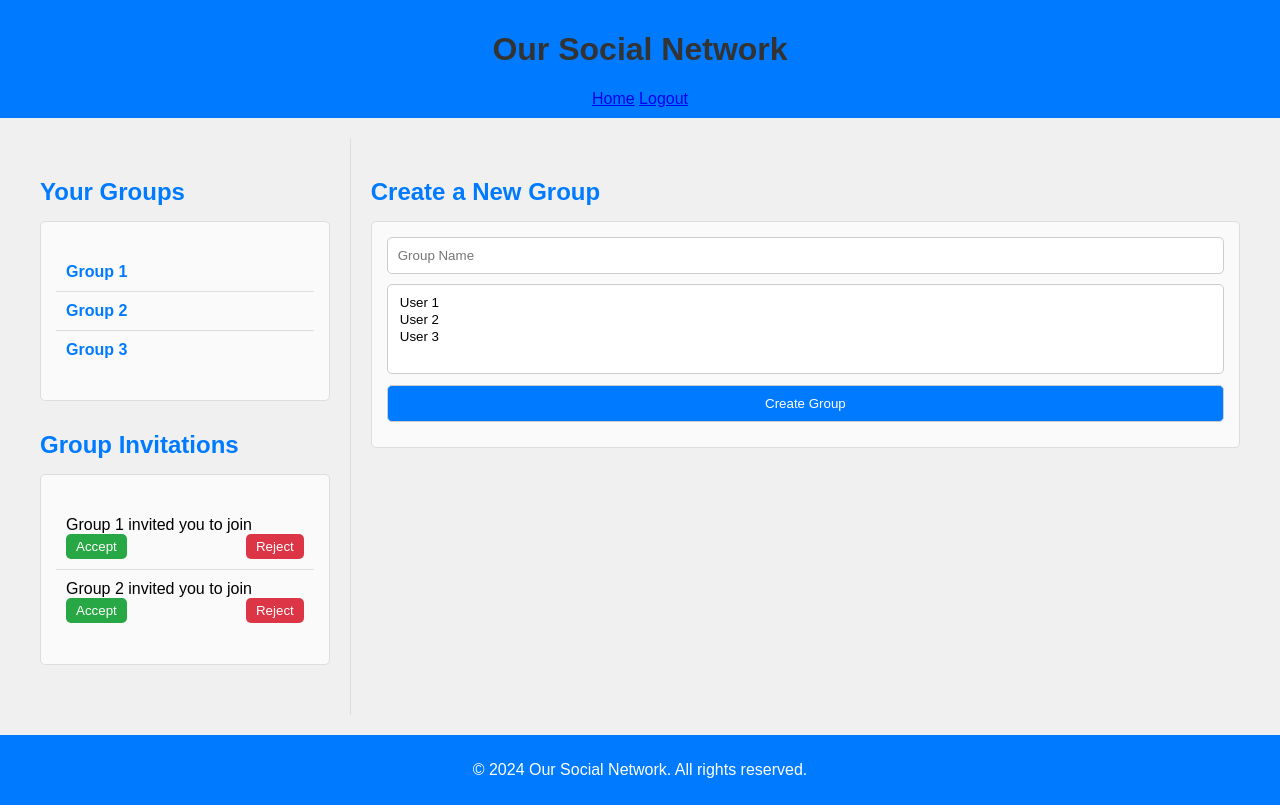
After one commit to RomeoCorrec/ProjetAlgo, a Django app: page /group-list/ in a window 1280 px wide. The commit adds this page. Run offline with Django 5.2, Linux system fonts and the light colour scheme.

Commit message:
group messages template et pleinds de fix

```diff
--- a/app/app/templates/add_comment.html
+++ b/app/app/templates/add_comment.html
@@ -148,7 +148,7 @@ nav ul li:first-child {
             <h1>My Social Network</h1>
             <nav>
                 <ul>
-                    <li><a href="{% url 'profil' %}">Profile</a></li>
+                    <li><a href="{% url 'profil_page' %}">Profile</a></li>
                     <li><span>{{ request.session.user.username }}</span></li>
                     <li><a href="{% url 'deconnexion' %}">Logout</a></li>
                 </ul>
@@ -162,7 +162,7 @@ nav ul li:first-child {
                 <img src="{{ post.image }}" alt="Post Image">
                 {% endif %}
                 <div class="post-meta">
-                    <span>{{ post.number_like }} Likes</span>
+                    <span>{{ likes }} Likes</span>
                     <button>Like</button>
                 </div>
             </div>
--- /dev/null
+++ b/app/app/templates/group_list.html
@@ -0,0 +1,185 @@
+<!DOCTYPE html>
+<html lang="en">
+<head>
+    <meta charset="UTF-8">
+    <meta name="viewport" content="width=device-width, initial-scale=1.0">
+    <title>Group Messaging</title>
+    <link rel="stylesheet" href="https://cdnjs.cloudflare.com/ajax/libs/font-awesome/6.0.0-beta3/css/all.min.css">
+    <style>
+        body {
+            font-family: Arial, sans-serif;
+            margin: 0;
+            padding: 0;
+            background-color: #f0f0f0;
+            display: flex;
+            flex-direction: column;
+            min-height: 100vh;
+        }
+        header, footer {
+            background-color: #007bff;
+            color: white;
+            padding: 10px 20px;
+            text-align: center;
+        }
+        .container {
+            display: flex;
+            flex: 1;
+            padding: 20px;
+        }
+        .sidebar {
+            flex: 1;
+            background-color: #f0f0f0;
+            border-right: 1px solid #ddd;
+            padding: 20px;
+        }
+        .main-content {
+            flex: 3;
+            padding: 20px;
+        }
+        h1 {
+            color: #333;
+            text-align: center;
+        }
+        .group-section {
+            margin-bottom: 30px;
+        }
+        .group-section h2 {
+            color: #007bff;
+            margin-bottom: 15px;
+        }
+        .group-list, .group-invitations, .create-group {
+            border: 1px solid #ddd;
+            border-radius: 5px;
+            padding: 15px;
+            background-color: #fafafa;
+            margin-bottom: 20px;
+        }
+        .group-list ul, .group-invitations ul {
+            list-style: none;
+            padding: 0;
+        }
+        .group-list li, .group-invitations li {
+            padding: 10px;
+            border-bottom: 1px solid #ddd;
+        }
+        .group-list li:last-child, .group-invitations li:last-child {
+            border-bottom: none;
+        }
+        .group-list a, .group-invitations a {
+            color: #007bff;
+            text-decoration: none;
+            font-weight: bold;
+        }
+        .group-list a:hover, .group-invitations a:hover {
+            text-decoration: underline;
+        }
+        .create-group input[type="text"], .create-group input[type="submit"], .create-group select {
+            width: 100%;
+            padding: 10px;
+            margin-bottom: 10px;
+            border: 1px solid #ccc;
+            border-radius: 5px;
+            box-sizing: border-box;
+        }
+        .create-group input[type="submit"] {
+            background-color: #007bff;
+            color: #fff;
+            cursor: pointer;
+        }
+        .create-group input[type="submit"]:hover {
+            background-color: #0056b3;
+        }
+        .invitation-actions {
+            display: flex;
+            justify-content: space-between;
+        }
+        .invitation-actions button {
+            padding: 5px 10px;
+            border: none;
+            border-radius: 5px;
+            cursor: pointer;
+        }
+        .accept {
+            background-color: #28a745;
+            color: #fff;
+        }
+        .accept:hover {
+            background-color: #218838;
+        }
+        .reject {
+            background-color: #dc3545;
+            color: #fff;
+        }
+        .reject:hover {
+            background-color: #c82333;
+        }
+    </style>
+</head>
+<body>
+    <header>
+        <h1>Our Social Network</h1>
+        <nav>
+            <a href="{% url 'main_page' %}" class="nav-link">Home</a>
+            <a href="{% url 'deconnexion' %}" class="nav-link">Logout</a>
+        </nav>
+    </header>
+    <div class="container">
+        <div class="sidebar">
+            <div class="group-section">
+                <h2>Your Groups</h2>
+                <div class="group-list">
+                    <ul>
+                        <li><a href="#">Group 1</a></li>
+                        <li><a href="#">Group 2</a></li>
+                        <li><a href="#">Group 3</a></li>
+                        <!-- Add more groups as needed -->
+                    </ul>
+                </div>
+            </div>
+            <div class="group-section">
+                <h2>Group Invitations</h2>
+                <div class="group-invitations">
+                    <ul>
+                        <li>
+                            <span>Group 1 invited you to join</span>
+                            <div class="invitation-actions">
+                                <button class="accept">Accept</button>
+                                <button class="reject">Reject</button>
+                            </div>
+                        </li>
+                        <li>
+                            <span>Group 2 invited you to join</span>
+                            <div class="invitation-actions">
+                                <button class="accept">Accept</button>
+                                <button class="reject">Reject</button>
+                            </div>
+                        </li>
+                        <!-- Add more invitations as needed -->
+                    </ul>
+                </div>
+            </div>
+        </div>
+        <div class="main-content">
+            <div class="group-section">
+                <h2>Create a New Group</h2>
+                <div class="create-group">
+                    <form action="#" method="post">
+                        {% csrf_token %}
+                        <input type="text" name="group_name" placeholder="Group Name" required>
+                        <select name="invite_users" multiple>
+                            <option value="user1">User 1</option>
+                            <option value="user2">User 2</option>
+                            <option value="user3">User 3</option>
+                            <!-- Add more users as needed -->
+                        </select>
+                        <input type="submit" value="Create Group">
+                    </form>
+                </div>
+            </div>
+        </div>
+    </div>
+    <footer>
+        <p>&copy; 2024 Our Social Network. All rights reserved.</p>
+    </footer>
+</body>
+</html>
--- a/app/app/templates/main_page.html
+++ b/app/app/templates/main_page.html
@@ -395,8 +395,10 @@ input[type="radio"]:checked + label {
                         {% csrf_token %}
                         <button type="submit">Private Messages</button>
                     </form>
-
-                    <button onclick="">Group Messages</button>
+                    <form method = "POST" action="{% url 'group_list'%}">
+                        {% csrf_token %}
+                    <button type="submit">Group Messages</button>
+                    </form>
                 </div>
                 <h2>Profile</h2>
                 <!-- Modification du profil -->
--- a/app/app/urls.py
+++ b/app/app/urls.py
@@ -42,5 +42,6 @@ urlpatterns = [
     path('visit-profil/<str:username>', views.visit_profil, name='visit_profil'),
     path('post/<int:post_id>/comment/', views.add_comment, name='add_comment'),
     path('like-post/', views.like_post, name='like_post'),
-     path('delete-post/', views.delete_post, name='delete_post')
+    path('delete-post/', views.delete_post, name='delete_post'),
+    path('group-list/', views.group_list, name='group_list'),
 ]
--- a/app/app/views.py
+++ b/app/app/views.py
@@ -77,7 +77,7 @@ def main_page(request):
     sorted_recommended_posts = sorted(recommended_posts, key=lambda x: x['date'], reverse=True)
     post_id = []
     post_likes = []
-    for post in friends_posts:
+    for post in sorted_friends_posts:
         post_id.append(post["id"])
         post_likes.append(GDB.get_like_count(int(post["id"])))
     friends_posts_with_ids = zip(sorted_friends_posts, post_id, post_likes)
@@ -213,6 +213,10 @@ def search_profil(request, username=None):
                 sex = user_info["sex"]
                 mail = user_info["mail"]
                 posts = GDB.get_posts(username)
+                post_likes = []
+                for post in posts:
+                    post_likes.append(GDB.get_like_count(int(post["id"])))
+                posts = zip(posts, post_likes)
                 is_friend = GDB.is_friend(request.session['user']['username'], username)
                 is_friend_request = GDB.has_send_friend_request(request.session['user']['username'], username)
                 show_button = not (is_friend or is_friend_request)
@@ -288,6 +292,7 @@ def add_comment(request, post_id):
     GDB = graphDB("bolt://localhost:7687", "neo4j", "password")
     post = GDB.get_post_by_id(post_id)
     comments = GDB.get_comments(post_id)
+    likes = GDB.get_like_count(post_id)
     print(comments)
     username = request.session['user']['username']
     print(post.element_id)
@@ -299,4 +304,8 @@ def add_comment(request, post_id):
             GDB.create_comment(post_id, content, username)
             return redirect('add_comment', post_id=post_id)
 
-    return render(request, 'add_comment.html', {'post': post, 'comments': comments, 'post_id': post_id})
+    return render(request, 'add_comment.html', {'post': post, 'comments': comments, 'post_id': post_id, 'likes' : likes})
+
+def group_list(request):
+
+    return render(request, 'group_list.html')
```
Also changed, not shown: app/app/templates/search_profil.html (+2 -13 lines), app/db.sqlite3.
